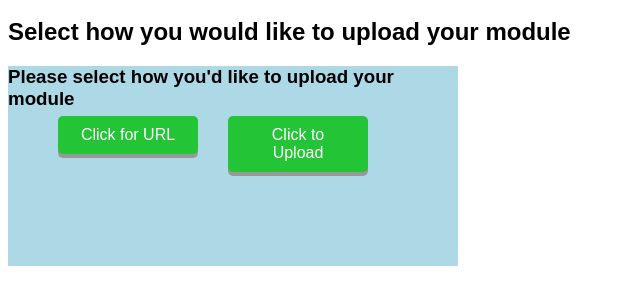
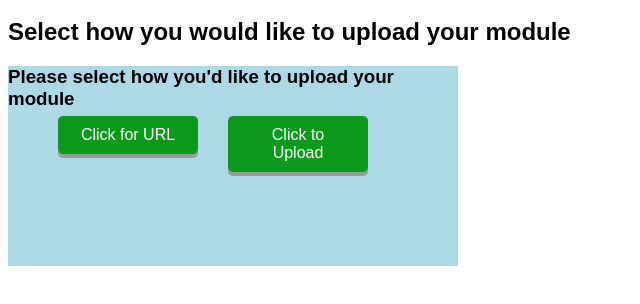
Before and after one commit to Gokul-H7/group27_phase2, a website: page website/upload.html in a window 1280 px wide. Shown: the part 48-352 px from the top of the page, without its empty margins (0-640 px from the left). Drawn offline with Linux system fonts and the light colour scheme.

Commit message:
basic html test

```diff
--- a/website/upload.html
+++ b/website/upload.html
@@ -19,17 +19,17 @@
             text-decoration: none;
             outline: none;
             color: #fff;
-            background-color: #23c436;
+            background-color: #0b9a1c;
             border: none;
             border-radius: 5px;
             box-shadow: 0 4px #999;
         }
 
         .linkButton:hover {
-            background-color: #45a049
+            background-color: #2c6a2f
         }
 
-        .linkButton:active { background-color: #3e8e41;
+        .linkButton:active { background-color: #1a3d1c;
             box-shadow: 0 5px #666;
             transform: translateY(4px);
         }
```
Also changed, not shown: website/download.html (+3 -3 lines), website/index.html (+3 -3 lines).
